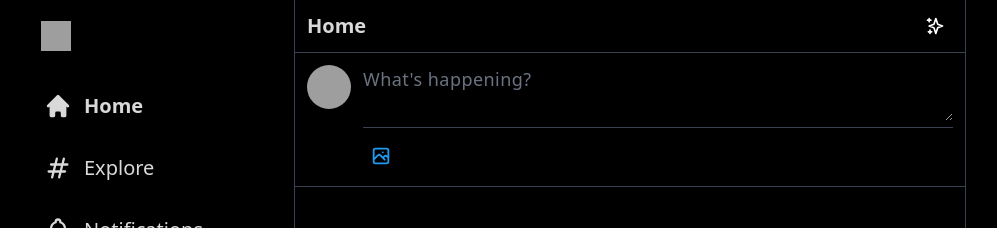
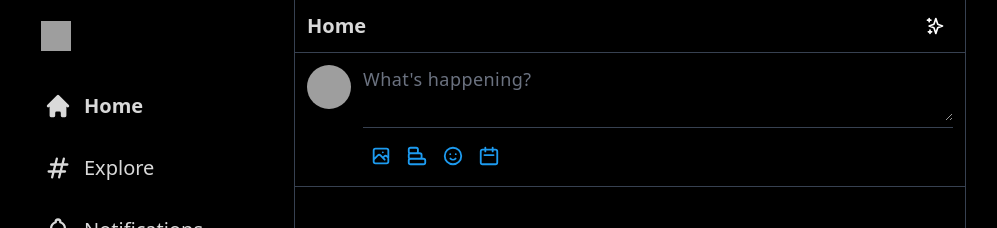
Before and after one commit to mbakin/twitter-clone, a Next.js app: page / in a window 1280 px wide. Shown: the top 228 px of the page, without its empty margins (76-1073 px from the left). Built offline with nearby package versions, Linux system fonts and the light colour scheme; grey boxes are pictures that could not be loaded.

Commit message:
add other icons and code formatter

```diff
--- a/components/Input.js
+++ b/components/Input.js
@@ -1,12 +1,12 @@
 import { useState, useRef } from "react";
-import { PhotographIcon, XIcon } from "@heroicons/react/outline";
+import { PhotographIcon,ChartBarIcon, EmojiHappyIcon, CalendarIcon ,XIcon } from "@heroicons/react/outline";
 
 function Input() {
   const [input, setInput] = useState("");
   const [selectedFile, setSelectedFile] = useState(null);
-  const filePicker = useRef()
+  const filePicker = useRef();
 
-  const addImageToPost = (event) => { }
+  const addImageToPost = (event) => {};
 
   return (
     <div
@@ -29,7 +29,10 @@ function Input() {
 
           {selectedFile && (
             <div className="relative">
-              <div className="absolute w-8 h-8 bg-[#15181c] hover:bg-[#272c26] bg-opacity-75 rounded-full flex items-center justify-center top-1 left-1 cursor-pointer" onClick={() => setSelected(null)} >
+              <div
+                className="absolute w-8 h-8 bg-[#15181c] hover:bg-[#272c26] bg-opacity-75 rounded-full flex items-center justify-center top-1 left-1 cursor-pointer"
+                onClick={() => setSelected(null)}
+              >
                 <XIcon className="text-white h-5" />
               </div>
               <img
@@ -41,12 +44,29 @@ function Input() {
         </div>
 
         <div className="flex items-center justify-between pt-2.5">
-            <div className="flex items-center">
-              <div className="icon" onClick={() => filePicker.current.click()}>
-                <PhotographIcon className="h-[22px] text-[#1d9bf0]" />
-                <input type="file" hidden onChange={addImageToPost} ref={filePicker} />
+          <div className="flex items-center">
+            <div className="icon" onClick={() => filePicker.current.click()}>
+              <PhotographIcon className="h-[22px] text-[#1d9bf0]" />
+              <input
+                type="file"
+                hidden
+                onChange={addImageToPost}
+                ref={filePicker}
+              />
+            </div>
+
+            <div className="icon rotate-90">
+                <ChartBarIcon className="text-[#1d9bf0] h-[22px]" />
               </div>
-            </div>
+
+              <div className="icon">
+                <EmojiHappyIcon className="text-[#1d9bf0] h-[22px]" />
+              </div>
+
+              <div className="icon">
+                <CalendarIcon className="text-[#1d9bf0] h-[22px]" />
+              </div>
+          </div>
         </div>
       </div>
     </div>
```
